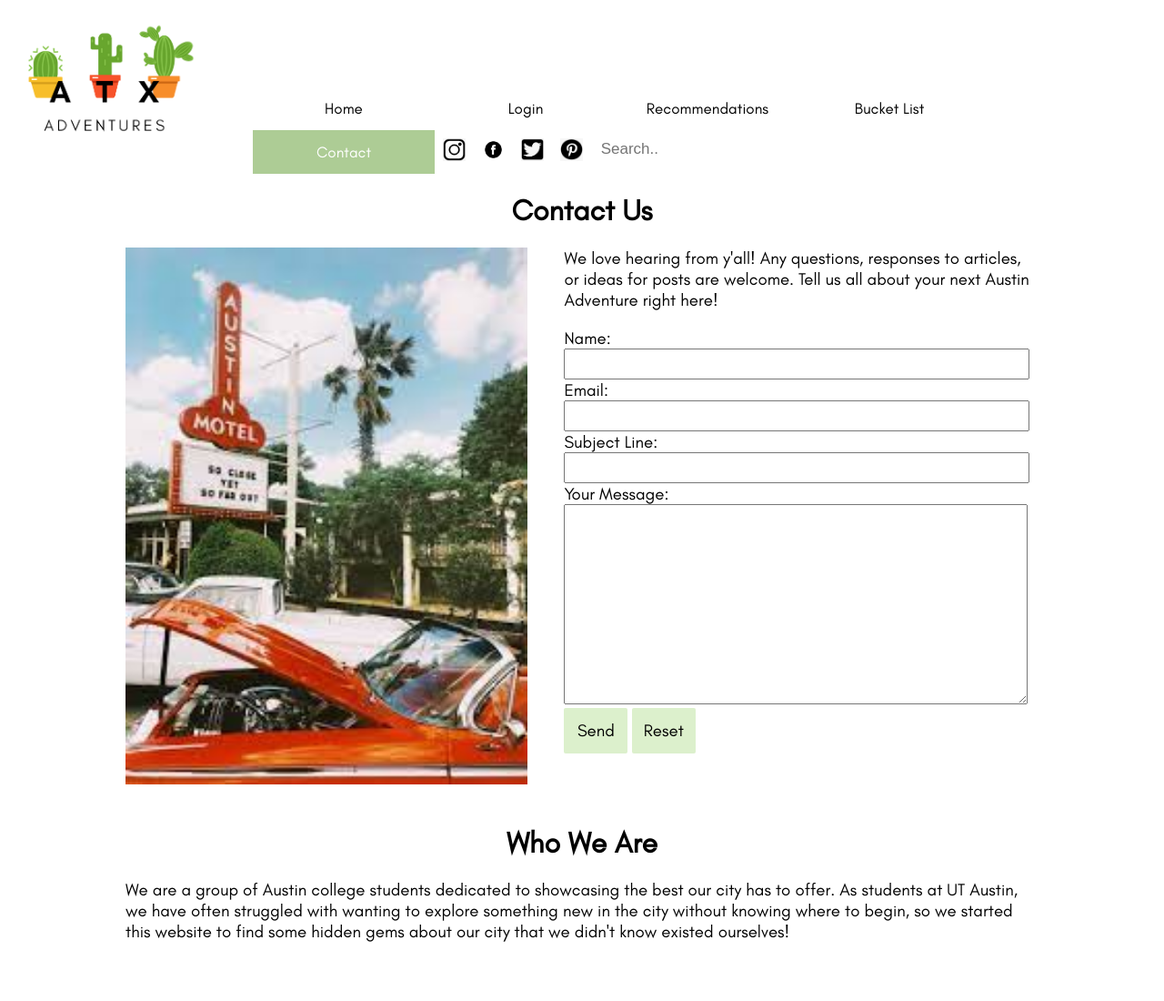
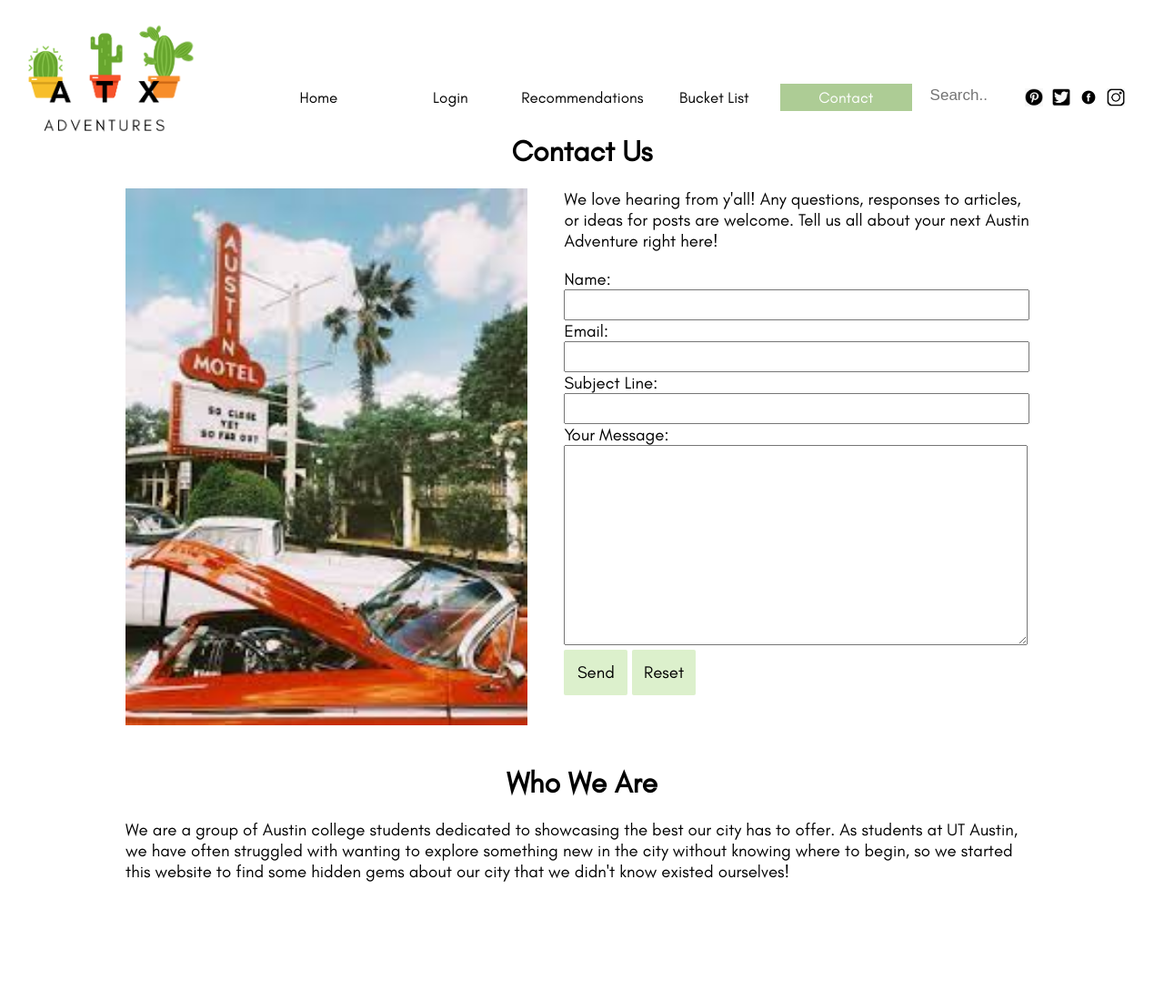
Before and after one commit to snigdhapakala/snigdhapakala.github.io, a PHP site: page /contact.html in a window 1280 px wide. Shown: the whole page at 91% size. After the commit the page ends 969 px from the top, so only its background shows below. Run offline with PHP 8.4, Linux system fonts and the light colour scheme.

Commit message:
fixed nav bar on contact and recommendation pages

```diff
--- a/contact.css
+++ b/contact.css
@@ -1,93 +1,15 @@
-@font-face {
-    font-family: myFirstFont;
-    src: url('GlacialIndifference-Regular.otf');
-}
-
-body{
+h1{
 	font-family: myFirstFont;
-    src: url('GlacialIndifference-Regular.otf');
-}
-
-ul {
-    padding: 20px;
-    margin: 10px 10px 10px 250px;
-    list-style: none;
-}
-
-li {
-    float: left;
-}
-
-.topnav {
-    /* overflow: hidden; */
-    overflow: auto;
-    width: 100%;
-
-}
-
-/* Style the links inside the navigation bar */
-.headers {
-    float: left;
-    color: black;
-    text-align: center;
-    padding: 14px 10px;
-    text-decoration: none;
-    font-size: 17px;
-    font-family: myFirstFont;
-
-    width: 180px;
-    display: block;
-}
-
-.socials {
-    float: left;
-    padding: 9px;
-}
-
-.topnav img {
-    width: 25px;
-    height: 25px;
-}
-
-.topnav input[type=text] {
-    width: 100px;
-    border: none;
-    padding: 10.7px;
-    font-size: 17px;
-  }
-
-/* Change the color of links on hover */
-.topnav a:hover {
-    background-color: #dcf0cc;
-    color: black;
-}
-
-/* Add a color to the active/current link */
-.topnav a.active {
-    background-color: #adcc95;
-    color: white;
-}
-
-.logo img {
-    position: absolute;
-    margin-top: 15px;
-    margin-left: 10px;
-}
-
-#logo {
-    width: 200px;
-    height: auto;
-}
-
-/*contact sheet*/
-
-h1{
     text-align:center;
 }
 
 @font-face {
     font-family: myFirstFont;
     src: url('GlacialIndifference-Regular.otf');
+}
+
+p, label {
+	font-family: myFirstFont;
 }
 
 #picture{
--- a/contact.html
+++ b/contact.html
@@ -7,6 +7,7 @@
    <meta charset="UTF-8">
    <meta name="description" content="Coding up the basics of our website's contact page">
    <meta name="author" content="Snigdha Pakala, Stuti Gupta, Lauren Perry, Manavi Shah">
+   <link rel="stylesheet" href="nav-bar.css">
    <link rel="stylesheet" href="contact.css">
 </head>
 
@@ -39,7 +40,7 @@
 </p>
 
 <!--now onto the contact form, will need to add an action and stuff-->
-<div id="form>
+<div id="form">
 <form action = "">
 	<label for="name1" style="font-size:14pt">Name:</label><br>
 	<input type="text" id="name1" name="name1"><br>
--- a/login.html
+++ b/login.html
@@ -7,6 +7,7 @@
    <meta charset="UTF-8">
    <meta name="description" content="login or signup">
    <meta name="author" content="Snigdha Pakala, Stuti Gupta, Lauren Perry, Manavi Shah">
+   <link rel="stylesheet" href="nav-bar.css">
    <link rel="stylesheet" href="login.css">
 </head>
 
@@ -36,10 +37,10 @@
 <!--now onto the contact form, will need to add an action and stuff-->
 <div id="form">
 <form action = "">
-	<label for="email1" style="font-size:14pt">Email:</label><br>
+	<label for="email1">Email:</label><br>
 	<input type="email" id="email1" name="email1"><br>
 
-   <label for="password1" style="font-size:14pt">Password:</label><br>
+   <label for="password1">Password:</label><br>
 	<input type="password" id="password1" name="password1"><br>
 
 	<label><button>Sign In</button></label>
```
Also changed, not shown: login.css (+1 -84 lines).
